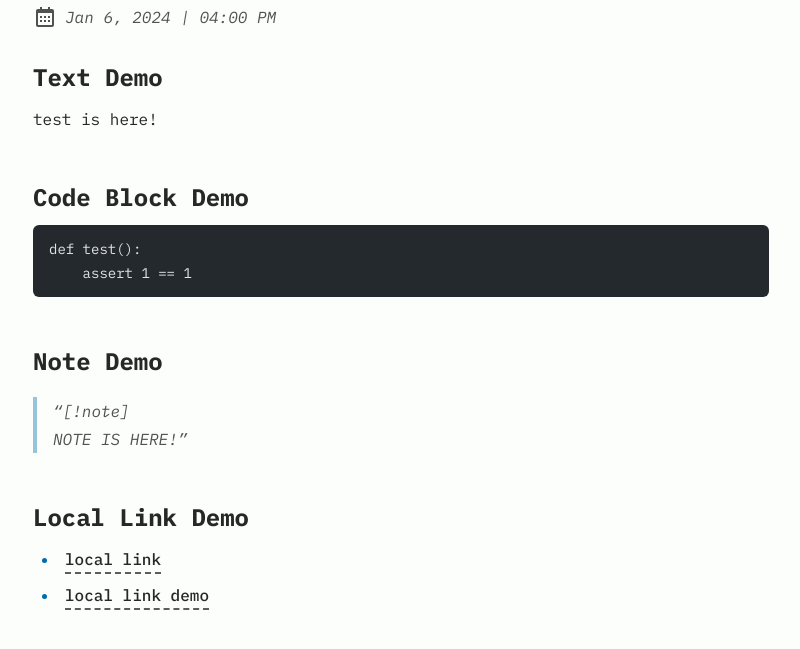
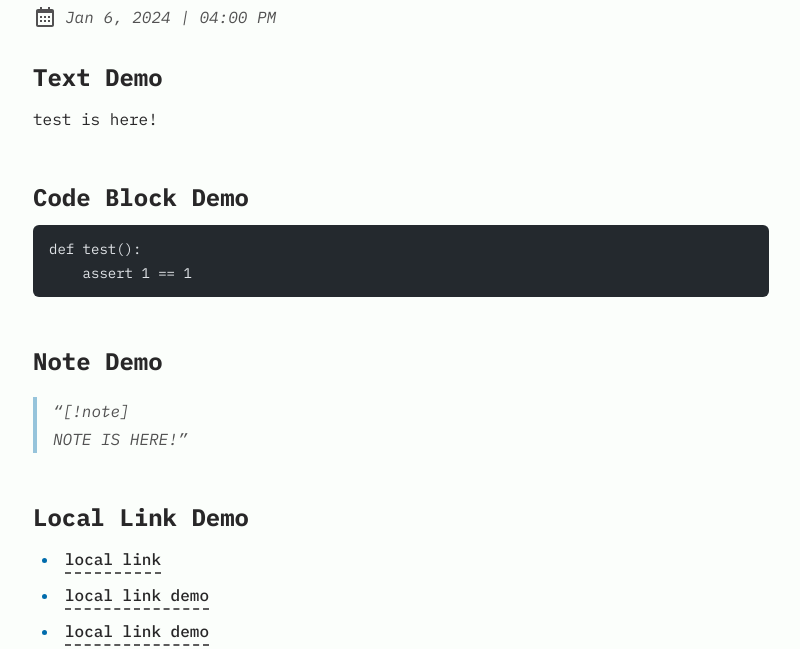
Before and after one commit to parrot808080/paro-space, an Astro site: page /posts/2024-01-06_16-51-40 in a window 1280 px wide. Shown: the part 292-941 px from the top of the page, without its empty margins (239-1039 px from the left). Built offline with nearby package versions, Linux system fonts and the light colour scheme; Astro itself is replaced by a stand-in of ours; some packages are replaced by stand-ins of ours; code samples lack their colours.

Commit message:
add another link

```diff
--- a/src/content/blog/2024-01-06_16-51-40.md
+++ b/src/content/blog/2024-01-06_16-51-40.md
@@ -19,3 +19,4 @@
 ## Local Link Demo
 - [local link](./2024-01-06_16-58-55)
 - [local link demo](2024-01-06_16-58-55)
+- [local link demo](../2024-01-06_16-58-55)
```
